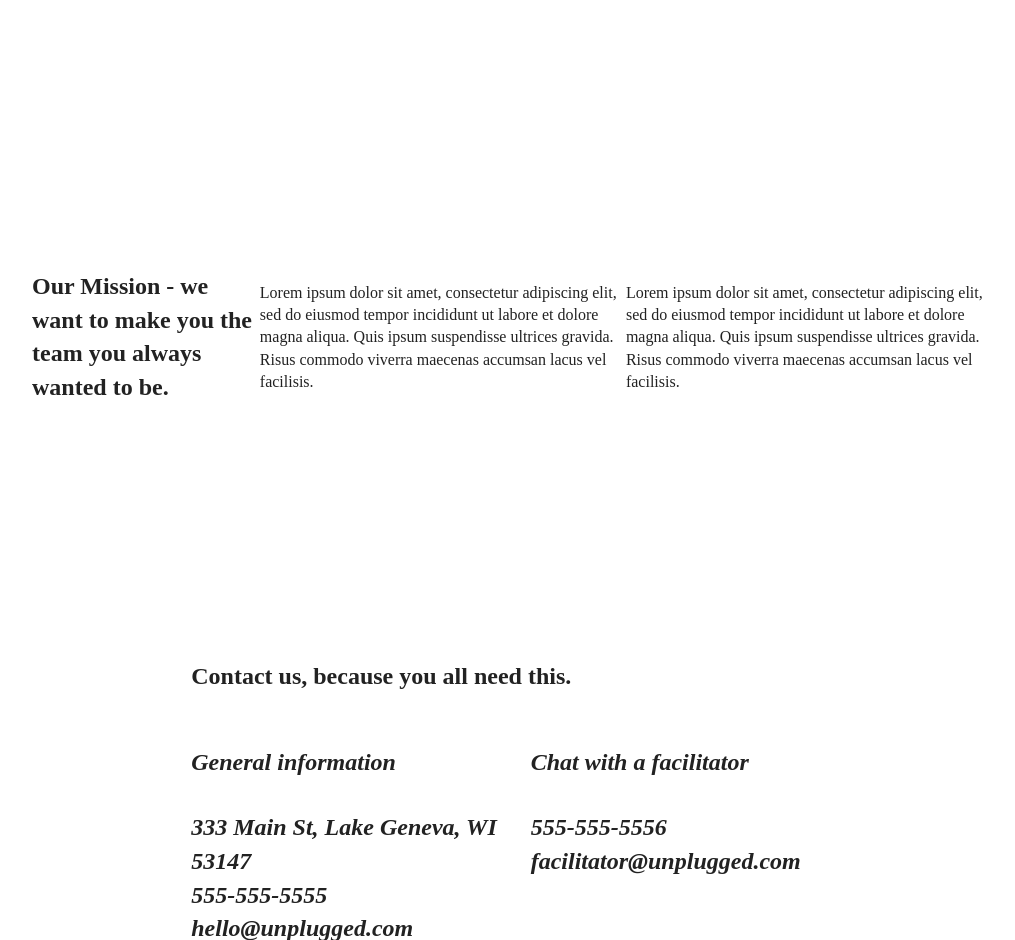
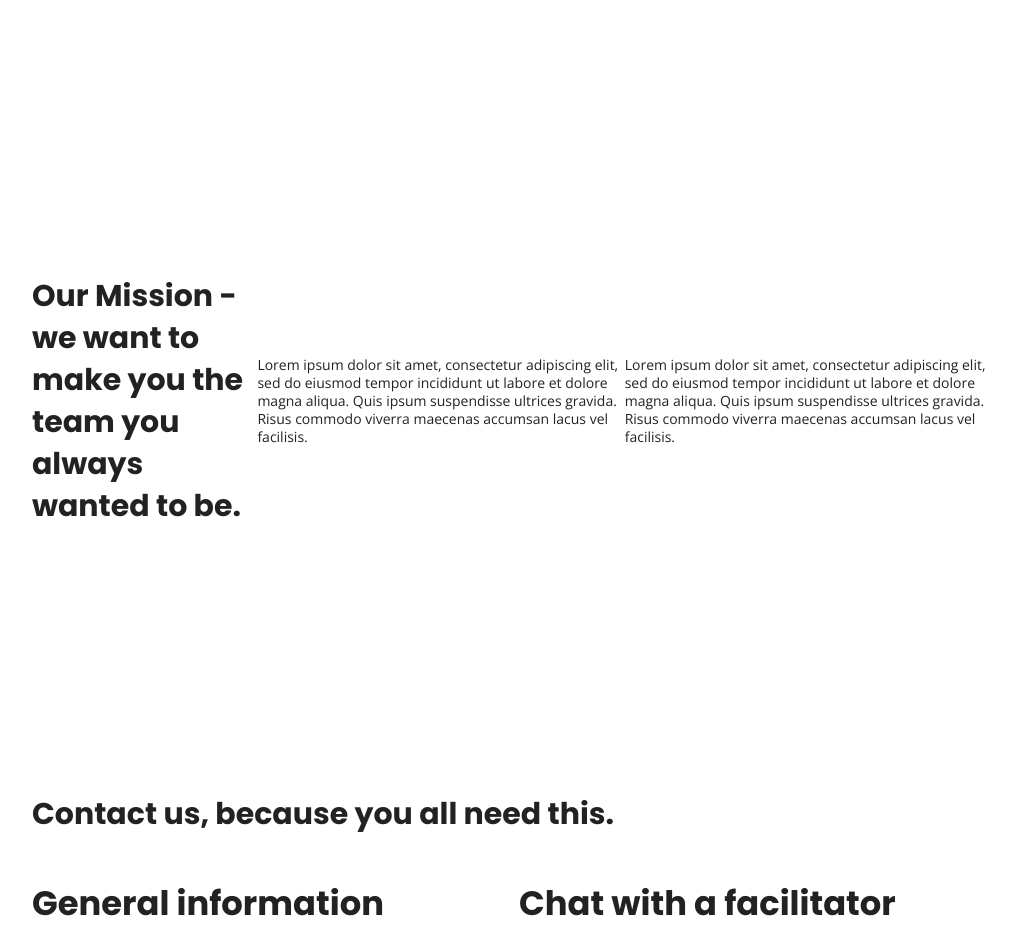
Before and after one commit to S-Porter2/unplugged-retreat-project, a website: page about/index.html in a window 1280 px wide. Shown: the part 190-1130 px from the top of the page, without its empty margins (128-1143 px from the left). Drawn offline with nearby package versions, Linux system fonts and the light colour scheme.

Commit message:
added text styles

```diff
--- a/about/index.html
+++ b/about/index.html
@@ -20,6 +20,9 @@
   <link rel="stylesheet" href="../css/main.css">
 
   <meta name="theme-color" content="#fafafa">
+
+  <!-- Google Fonts -->
+<link href="https://fonts.googleapis.com/css?family=Open+Sans:400,700|Poppins:500,700" rel="stylesheet">
 </head>
 
 <!-- Add your site or application content here -->
--- a/css/main.css
+++ b/css/main.css
@@ -86,6 +86,62 @@ textarea {
 /* ==========================================================================
    Author's custom styles
    ========================================================================== */
+   */
+   /* General Styles */
+
+   html {
+          font-size: 16px;
+   }
+
+   body {
+         font-family: 'Open Sans', sans-serif;
+         font-size: 1em;
+         text-align: left;
+   }
+
+   ul,
+   ol {
+        list-style-type: none;
+   }
+
+   a {
+        color: #e2e3ed;
+        text-decoration: none;
+   }
+
+   h2 {
+        font-family: 'Poppins', sans-serif;
+        font-size: 1.875em;
+   }
+
+   h3,
+   h4 {
+        font-family: 'Poppins', sans-serif;
+        margin: 20px 0;
+        font-size: 1.125em;
+   }
+
+   p {
+        font-size: .875em;
+        line-height: 1.285;
+   }
+
+   img {
+
+   }
+
+   figure {
+
+   }
+
+   address {
+        font-style: normal;
+   }
+
+   .content-wrapper {
+     width: 90%;
+     margin: 50px 0;
+   }
 
    /* -------------------- Base Header - Footer Styles -------------------- */
 
```
Also changed, not shown: faq/index.html (+3 -0 lines), index.html (+3 -0 lines).
